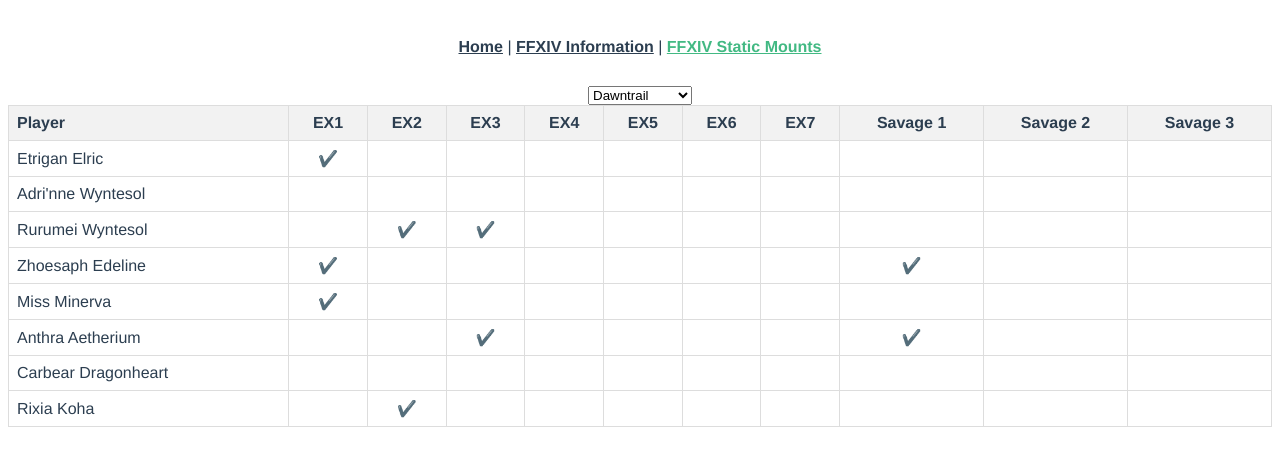
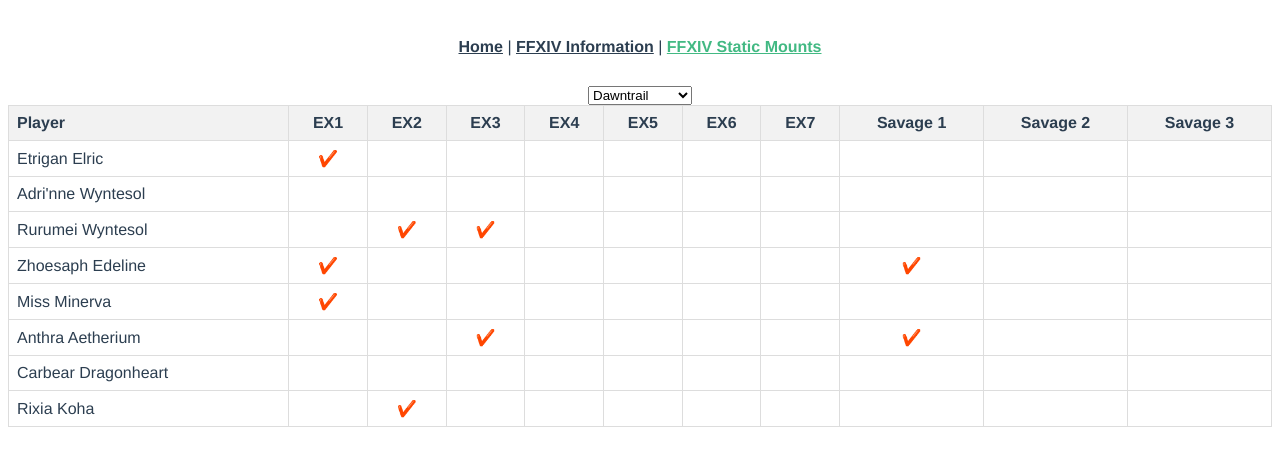
Before and after one commit to TheyCallMeZ/boop.boo, a Vue app: page /static in a window 1280 px wide. Shown: the top 466 px of the page. Built offline with nearby package versions, Linux system fonts and the light colour scheme.

Commit message:
validate changing checkmarks to green

```diff
--- a/src/components/StaticMounts.vue
+++ b/src/components/StaticMounts.vue
@@ -36,6 +36,7 @@
                     (item.Expansion === selectedExpansion)
                 )
               "
+              class="emoji"
               >✔️</span
             >
           </td>
@@ -124,4 +125,8 @@ th {
 .left {
   text-align: left;
 }
+
+.emoji {
+  filter: hue-rotate(175deg) saturate(7);
+}
 </style>
```
